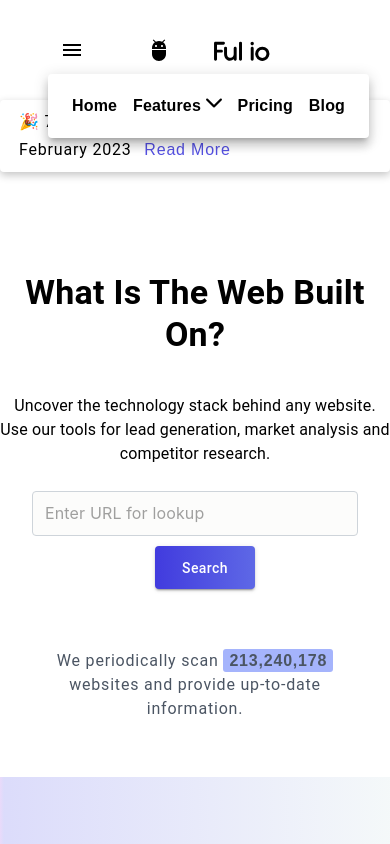
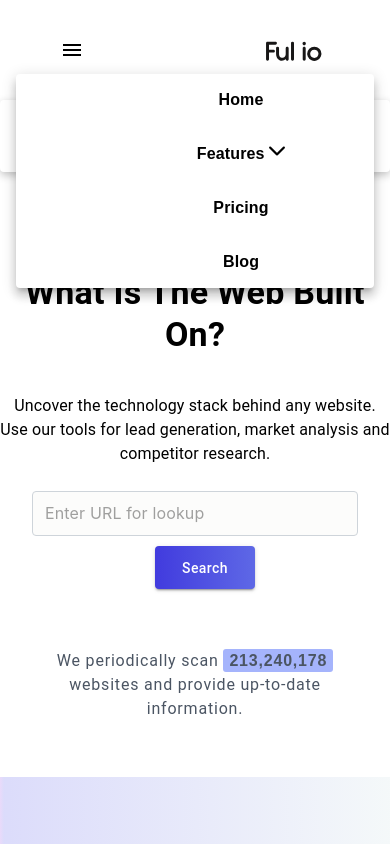
Before and after one commit to NitinSirsath/ful-io-landing-page, a React (Vite) app: page / in a window 390 px wide. Both pictures are taken after a click on the button "account of current user". Shown: the top 844 px of the page. Built offline with nearby package versions, Linux system fonts and the light colour scheme.

Commit message:
ui fixes

```diff
--- a/src/components/header/ResponsiveAppBar.tsx
+++ b/src/components/header/ResponsiveAppBar.tsx
@@ -53,6 +53,15 @@
 
 
 
+const ResNavbar = styled(MenuItem)({
+    flexDirection: 'column',
+    width: '450px',
+    gap: '30px',
+
+  '&:hover': {
+
+  },
+});
 const LoginButton = styled(Button)({
   color: '#000000',
   fontWeight: 600,
@@ -160,15 +169,15 @@
                 display: { xs: 'block', md: 'none' },
               }}
             >
-             <MenuItem  onClick={handleCloseNavMenu}>
+             <ResNavbar   onClick={handleCloseNavMenu}>
                   <LinkButton to='/'><ListItems>Home</ListItems></LinkButton>
                   <ListItems onClick={() => setIsFeaturesOpen(preV => !preV)}>Features <FeatureArrow arrowState={isFeaturesOpen}><img src={Arrow} alt="" /></FeatureArrow></ListItems>
                   <LinkButton to='/pricing'><ListItems>Pricing</ListItems></LinkButton>
                   <LinkButton to='/blog'><ListItems>Blog</ListItems></LinkButton>
-                </MenuItem>
+                </ResNavbar>
             </Menu>
           </Box>
-          <AdbIcon sx={{ display: { xs: 'flex', md: 'none' }, mr: 1 }} />
+          {/* <AdbIcon sx={{ display: { xs: 'flex', md: 'none' }, mr: 1 }} /> */}
           <Typography
             variant="h5"
             noWrap
@@ -183,9 +192,10 @@
               letterSpacing: '.3rem',
               color: 'inherit',
               textDecoration: 'none',
+              justifyContent: 'flex-end',
             }}
           >
-         <Logo colorProp='#000000' height={40}/>
+         <Logo colorProp='#181717' height={40}/>
           </Typography>
           <Box sx={{ flexGrow: 1, justifyContent: 'center', gap: '30px', display: { xs: 'none', md: 'flex' } }}>
             <LinkButton to='/'><ListItems>Home</ListItems></LinkButton>
--- a/src/components/homePage/Marketing/marketing.style.tsx
+++ b/src/components/homePage/Marketing/marketing.style.tsx
@@ -16,6 +16,11 @@
   gap: 60px;
   margin: 50px 0px;
 
+  @media (max-width: 968px) {
+    display: grid;
+    grid-template-columns: repeat(3, 1fr);
+    gap: 24px;
+  }
   @media (max-width: 868px) {
     display: grid;
     grid-template-columns: repeat(2, 1fr);
--- a/src/components/homePage/testimonial/Testimonials.tsx
+++ b/src/components/homePage/testimonial/Testimonials.tsx
@@ -34,6 +34,11 @@
     box-shadow: rgba(0, 0, 0, 0.1) 0px 60px 40px -7px;
     border-radius: 6px;
 
+     @media (max-width: 968px) {
+      grid-template-columns: repeat(2, 1fr);
+      margin: 20px 50px;
+      padding: 30px;
+    }
      @media (max-width: 868px) {
       grid-template-columns: repeat(2, 1fr);
       margin: 20px 50px;
@@ -57,6 +62,9 @@
     display: flex;
     gap: 20px;
 
+    @media (max-width: 968px) {
+
+    }
     @media (max-width: 668px) {
       margin: 0px;
       gap: 10px;
@@ -70,9 +78,24 @@
     background-repeat: no-repeat;
     background-position: center;
     border-radius: 50%;
+    display: flex;
+    justify-content: flex-end;
   flex: 0.15;
 
-     @media (max-width: 668px) {
+  @media (max-width: 968px) {
+       flex: 0.22;
+
+     }
+  @media (max-width: 868px) {
+       flex: 0.22;
+
+     }
+  @media (max-width: 668px) {
+       flex: 0.12;
+
+     }
+  @media (max-width: 468px) {
+       flex: 0.2;
 
      }
 
@@ -80,7 +103,18 @@
   const TestimonialInfo = styledC.div`
     flex: 0.85;
 
+      @media (max-width: 968px) {
+        flex: 0.88;
+      }
+      @media (max-width: 868px) {
+        flex: 0.88;
+      }
       @media (max-width: 668px) {
+        flex: 0.88;
+
+      }
+      @media (max-width: 468px) {
+        flex: 0.8;
 
       }
   `
--- a/src/styles/homePage.style.ts
+++ b/src/styles/homePage.style.ts
@@ -4,9 +4,9 @@
 
 `
 
-export const DesignElemntSVG = styled.img`
+export const DesignElemntSVG = styled.img<{top:number, left:number, right:number}>`
 
-@media (max-width: 868px) {
+@media (max-width: 968px) {
             display: none;
         }
 `
```
